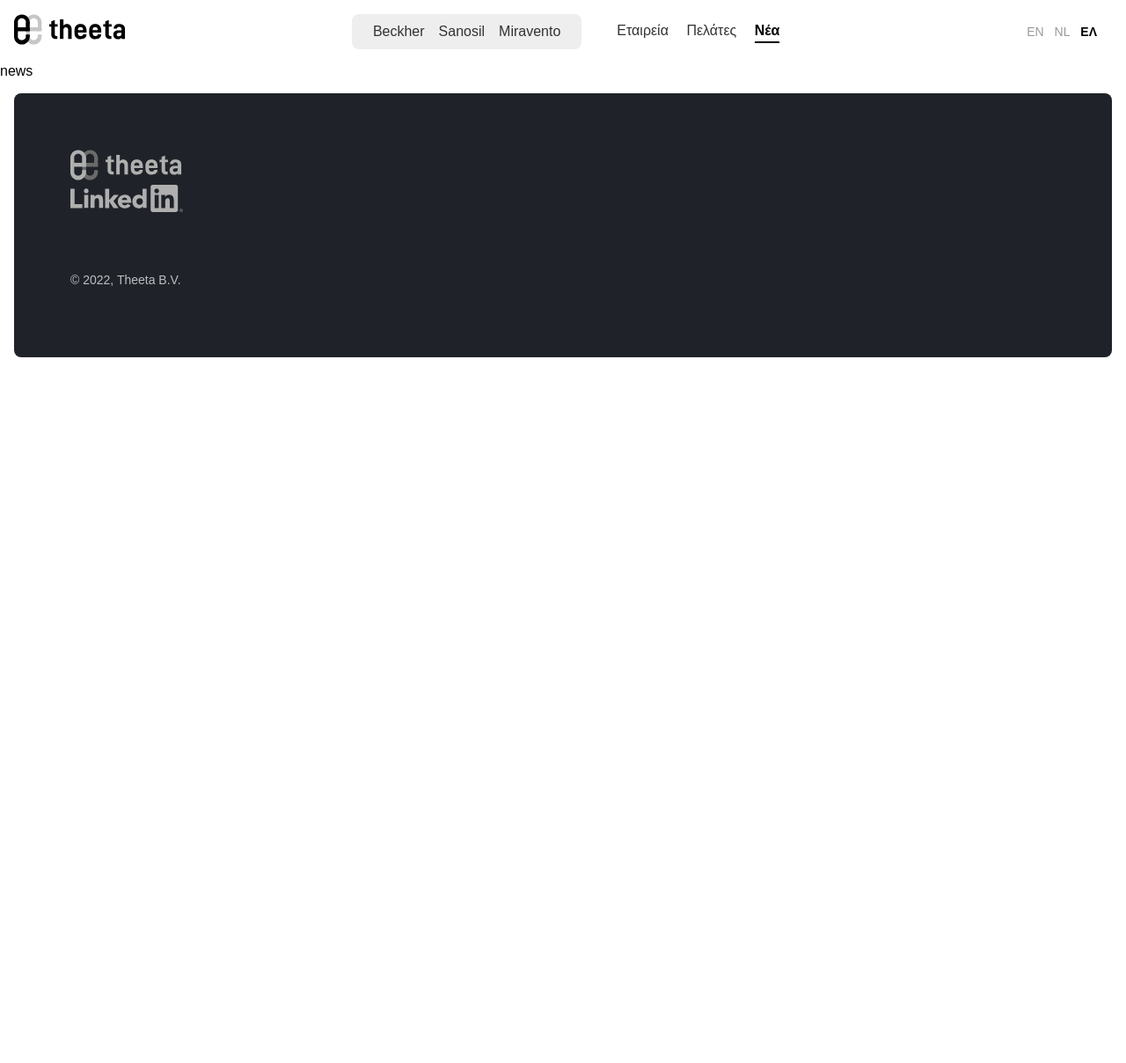
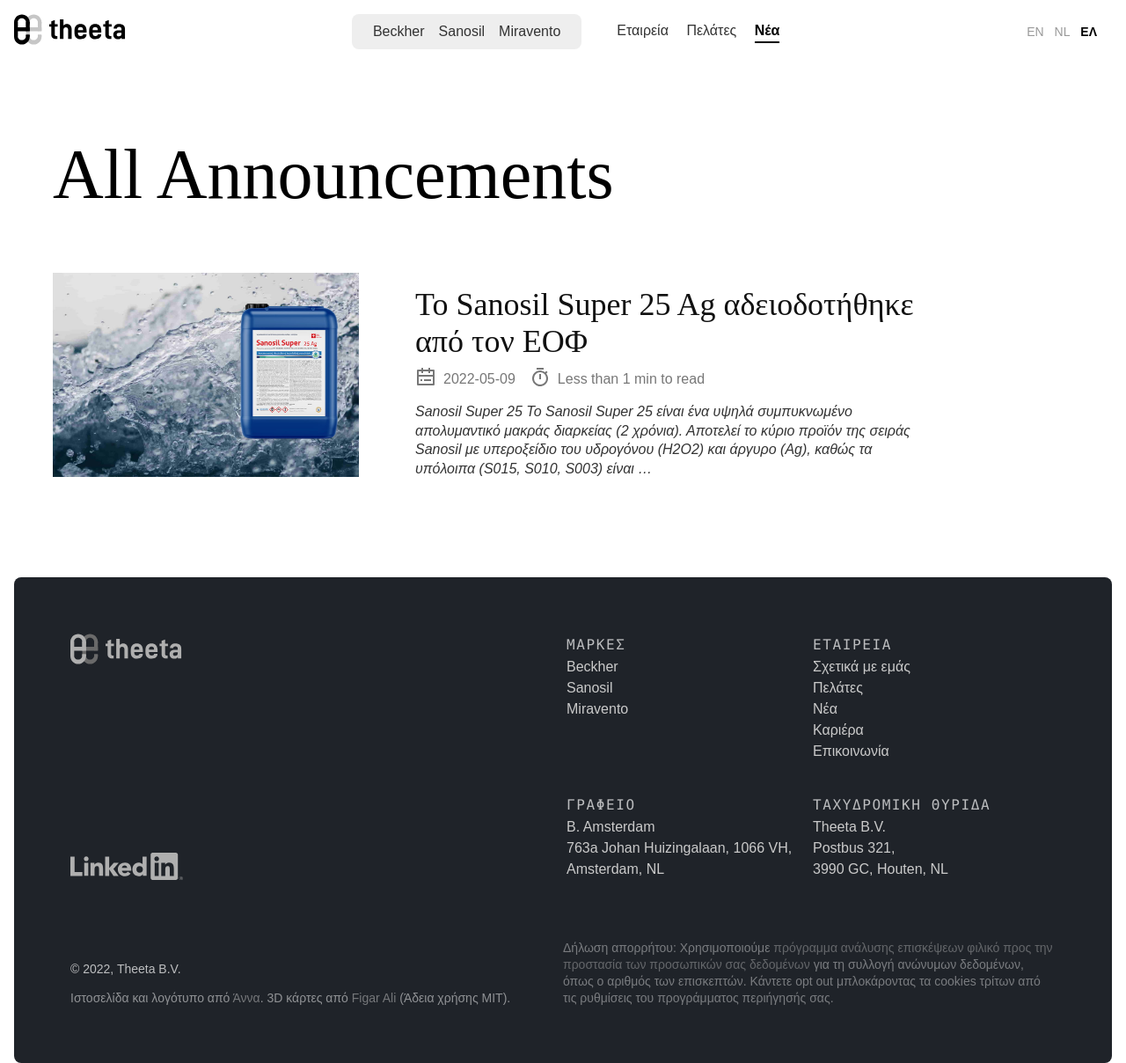
Before and after one commit to anna-filou/theeta.nl-DEMO, a Jekyll site: the page built from el/news.md, in a window 1280 px wide. Shown: the whole page at 88% size. Built offline with Jekyll 4.4.1, drawn with Linux system fonts in a browser that asks for light colours; before the commit the page ends 900 px from its top, so only the background shows below that.

Commit message:
blog start

```diff
--- a/404.html
+++ b/404.html
@@ -21,5 +22,6 @@
   <h1>404</h1>
 
   <p><strong>Page not found :(</strong></p>
-  <p>The requested page could not be found.</p>
+  <p>This page has been moved or no longer exists.</p>
+  <p>Please email us at info@theeta.nl to let us know of this error and we’ll fix it for you!</p>
 </div>
--- a/_data/footer.yml
+++ b/_data/footer.yml
@@ -35,8 +35,46 @@
       url:
   footnote: 'Privacy Notice: We use [privacy-friendly analytics](https://volument.com/privacy/) to collect anonymous data, like number of visitors. Opt out by blocking third party cookies from your browser’s settings.'
   credits: >
+    Website and Logo by [Anna](https://annafilou.com).
     3D cards by [Figar Ali](https://codepen.io/figarali) (MIT Licence).
-    Website and Logo by [Anna](https://annafilou.com).
+el:
+  columns:
+  - heading: Μάρκες
+    links:
+    - name: Beckher
+      url: beckher
+    - name: Sanosil
+      url: sanosil
+    - name: Miravento
+      url: miravento
+  - heading: Εταιρεία
+    links:
+    - name: Σχετικά με εμάς
+      url: about
+    - name: Πελάτες
+      url: clients
+    - name: Νέα
+      url: news
+    - name: Καριέρα
+      url: careers
+    - name: Επικοινωνία
+      url: contact
+  - heading: Γραφείο
+    links:
+    - name: B. Amsterdam <br>
+            763a Johan Huizingalaan,
+            1066&nbsp;VH, Amsterdam,&nbsp;NL
+      url: https://goo.gl/maps/rG7iEz6UKNA3B2iPA
+  - heading: Ταχυδρομική θυρίδα
+    links:
+    - name: Theeta B.V. <br>
+            Postbus 321, <br>
+            3990&nbsp;GC, Houten, NL
+      url:
+  footnote: 'Δήλωση απορρήτου: Χρησιμοποιούμε [πρόγραμμα ανάλυσης επισκέψεων φιλικό προς την προστασία των προσωπικών σας δεδομένων](https://volument.com/privacy/) για τη συλλογή ανώνυμων δεδομένων, όπως ο αριθμός των επισκεπτών. Κάντετε opt out μπλοκάροντας τα cookies τρίτων από τις ρυθμίσεις του προγράμματος περιήγησής σας.'
+  credits: >
+    Ιστοσελίδα και λογότυπο από [Άννα](https://annafilou.com).
+    3D κάρτες από [Figar Ali](https://codepen.io/figarali) (Άδεια χρήσης MIT).
 nl:
   columns:
   - heading: Merken
@@ -73,5 +111,5 @@
       url:
   footnote: 'Privacy verklaring: Wij gebruiken [privacy-vriendelijke analytics](https://volument.com/privacy/) om anonieme gegevens te verzamelen, zoals het aantal bezoekers. Opt-out door het blokkeren van cookies van derden in de instellingen van uw browser.'
   credits: >
+    Website en Logo door [Anna](https://annafilou.com).
     3D kaarten door Figar [Figar Ali](https://codepen.io/figarali) (MIT-licentie).
-    Website en Logo door [Anna](https://annafilou.com).
--- a/_layouts/news.html
+++ b/_layouts/news.html
@@ -1,4 +1,91 @@
 ---
 layout: default
 ---
-news
+<section>
+<h1 class="f-subheadline mt0" >All Announcements</h1>
+
+{% if site.paginate %}
+{% assign posts = paginator.posts %}
+{% else %}
+{% assign posts = site.posts %}
+{% endif %}
+
+
+{%- if posts.size > 0 -%}
+{%- if page.list_title -%}
+    <h2 class="post-list-heading">{{ page.list_title }}</h2>
+{%- endif -%}
+    {%- assign date_format = "%-d %B %Y" -%}
+
+    {% assign en_posts = site.posts | where: "lang", page.lang %}
+
+    {%- for post in en_posts -%}
+
+    <a class="db no-underline dim near-black main" href="{{ post.url | relative_url }}">
+        <div class="flex flex-column flex-row-ns">
+        {%- if post.main-image == empty -%}
+            <div class="w-100 w-70-ns bl bw5 b--dark-green pl4">
+        {% else %}
+            <div class="w-100 w-30-ns mr0 mr5-ns">
+            <div class="db aspect-ratio aspect-ratio--6x4 ">
+                <span role="img" style="background-image:url({{post.main-image}});" class="bg-center cover aspect-ratio--object"></span>
+            </div>
+            </div>
+            <div class="w-100 w-50-ns">
+        {%- endif -%}
+
+            <h2 class="f3 f2-l mt3 mb2">{{ post.title | escape }}</h2>
+
+            <p class="fw4 mv0 secondary">
+            <div class="gray flex">
+                <div class="flex items-center mr3">
+                    <svg class="mr2" xmlns="http://www.w3.org/2000/svg" viewBox="0 0 24 24" width="24" height="24"><path fill="none" d="M0 0h24v24H0z"/><path d="M17 3h4a1 1 0 0 1 1 1v16a1 1 0 0 1-1 1H3a1 1 0 0 1-1-1V4a1 1 0 0 1 1-1h4V1h2v2h6V1h2v2zm-2 2H9v2H7V5H4v4h16V5h-3v2h-2V5zm5 6H4v8h16v-8zM6 14h2v2H6v-2zm4 0h8v2h-8v-2z"/></svg>
+                    <span class="mt1">
+                        {{ post.date | date: "%Y-%m-%d" }}
+                    </span>
+                </div>
+                <div class="flex items-center">
+                    <svg class="mr2" xmlns="http://www.w3.org/2000/svg" viewBox="0 0 24 24" width="24" height="24"><path fill="none" d="M0 0h24v24H0z"/><path d="M17.618 5.968l1.453-1.453 1.414 1.414-1.453 1.453a9 9 0 1 1-1.414-1.414zM12 20a7 7 0 1 0 0-14 7 7 0 0 0 0 14zM11 8h2v6h-2V8zM8 1h8v2H8V1z"/></svg>
+                    <span title="Estimated read time" class="mt1">
+                        {% assign words = post.content | number_of_words %}
+                        {% if words < 500 %}
+                            Less than 1 min
+                        {% else %}
+                            {{ words | divided_by:280 }} min
+                        {% endif %}
+                        to read
+                    </span>
+                </div>
+            </div>
+            </p>
+            <p class="fw4 db i dark-gray">
+            {{ post.content | strip_html | truncate: 250, "…"  }}
+            </p>
+
+        </div>
+        </div>
+    </a>
+
+    {%- endfor -%}
+
+{% if site.paginate %}
+    <div class="pager">
+    <ul class="pagination">
+    {%- if paginator.previous_page %}
+        <li><a href="{{ paginator.previous_page_path | relative_url }}" class="previous-page">{{ paginator.previous_page }}</a></li>
+    {%- else %}
+        <li><div class="pager-edge">•</div></li>
+    {%- endif %}
+        <li><div class="current-page">{{ paginator.page }}</div></li>
+    {%- if paginator.next_page %}
+        <li><a href="{{ paginator.next_page_path | relative_url }}" class="next-page">{{ paginator.next_page }}</a></li>
+    {%- else %}
+        <li><div class="pager-edge">•</div></li>
+    {%- endif %}
+    </ul>
+    </div>
+{%- endif %}
+
+{%- endif -%}
+
+</section>
--- /dev/null
+++ b/_posts/2022-05-09-eof-gr.md
@@ -0,0 +1,14 @@
+---
+layout: post
+title:  Το Sanosil Super 25 Ag αδειοδοτήθηκε από τον ΕΟΦ
+lang: el
+main-image: /uploads/sanosils25-water.jpg
+---
+
+Sanosil Super 25
+
+Το Sanosil Super 25 είναι ένα υψηλά συμπυκνωμένο απολυμαντικό μακράς διαρκείας (2 χρόνια). Αποτελεί το κύριο προϊόν της σειράς Sanosil με υπεροξείδιο του υδρογόνου (H2O2) και άργυρο (Ag), καθώς τα υπόλοιπα (S015, S010, S003) είναι ουσιαστικά διαλύσεις του.
+
+Ενδείκνυται για επαγγελματίες χρήστες που ξέρουν πως να το αραιώσουν σύμφωνα με τις οδηγίες της Sanosil AG.
+
+Διαβάστε περισσότερα για το πως δουλεύει Sanosil Super 25 και τα παράγωγά του.
--- /dev/null
+++ b/_posts/2022-05-09-eof.md
@@ -0,0 +1,14 @@
+---
+layout: post
+title:  Sanosil Super 25 Ag has been approved by the NDA of Greece
+lang: en
+main-image: /uploads/sanosils25-water.jpg
+---
+
+Sanosil Super 25
+
+Το Sanosil Super 25 είναι ένα υψηλά συμπυκνωμένο απολυμαντικό μακράς διαρκείας (2 χρόνια). Αποτελεί το κύριο προϊόν της σειράς Sanosil με υπεροξείδιο του υδρογόνου (H2O2) και άργυρο (Ag), καθώς τα υπόλοιπα (S015, S010, S003) είναι ουσιαστικά διαλύσεις του.
+
+Ενδείκνυται για επαγγελματίες χρήστες που ξέρουν πως να το αραιώσουν σύμφωνα με τις οδηγίες της Sanosil AG.
+
+Διαβάστε περισσότερα για το πως δουλεύει Sanosil Super 25 και τα παράγωγά του.
--- a/css/tachyons.css
+++ b/css/tachyons.css
@@ -1070,9 +1070,9 @@
 .near-black { color: #111; fill: #111; }
 .dark-gray { color: #333; fill: #333; }
 .mid-gray { color: #555; fill: #555; }
-.gray { color: #777; }
-.silver { color: #999; }
-.light-silver { color: #aaa; }
+.gray { color: #777; fill: #777; }
+.silver { color: #999; fill: #999; }
+.light-silver { color: #aaa; fill: #aaa; }
 .moon-gray { color: #ccc; }
 .light-gray { color: #eee; }
 .near-white { color: #f4f4f4; }
```
Also changed, not shown: other parts of 404.html (+1 -0 lines), _layouts/post.html (added, +36 -0 lines), en/careers.md (+11 -0 lines), uploads/sanosils25-water.jpg (added).
